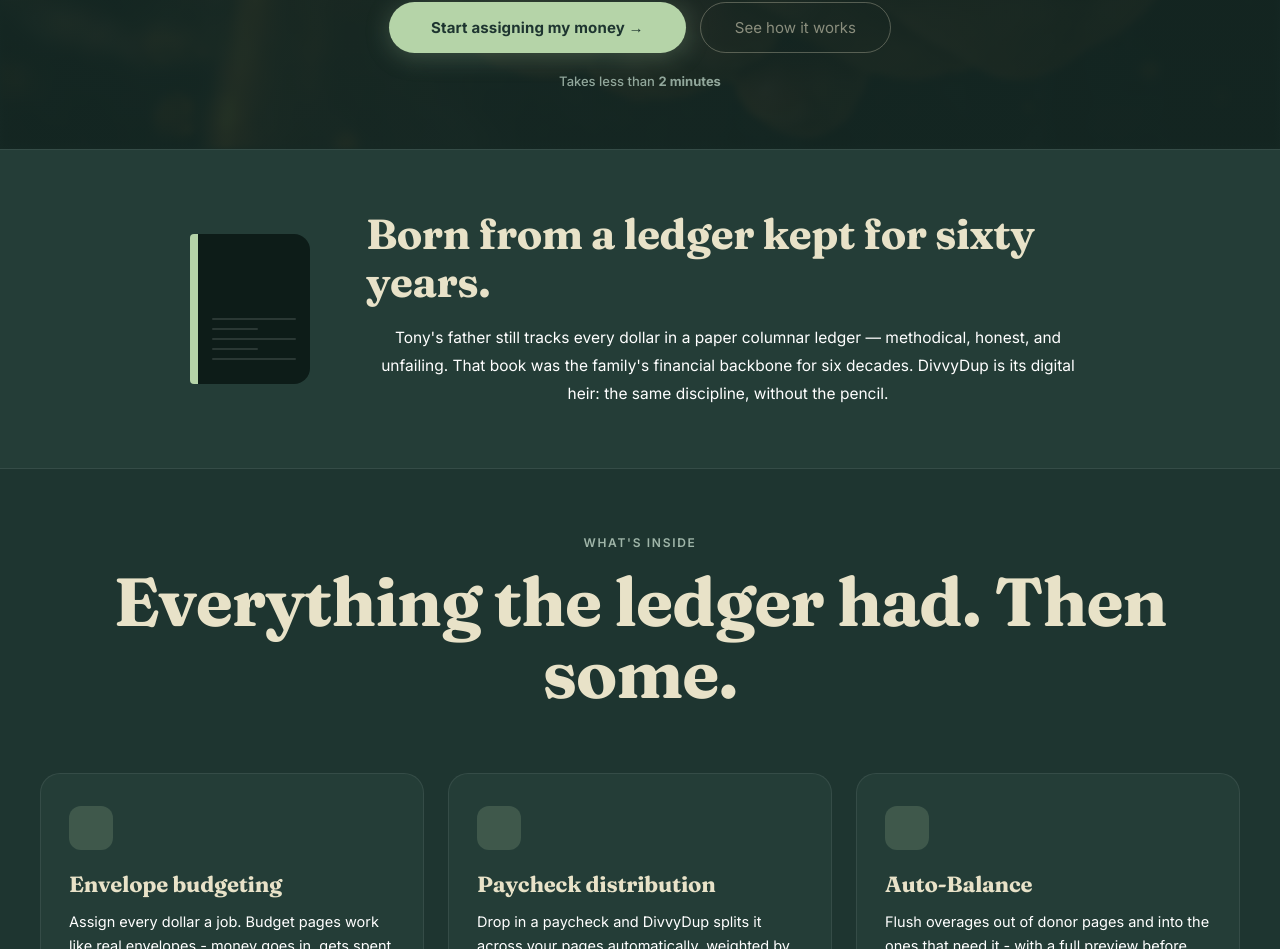
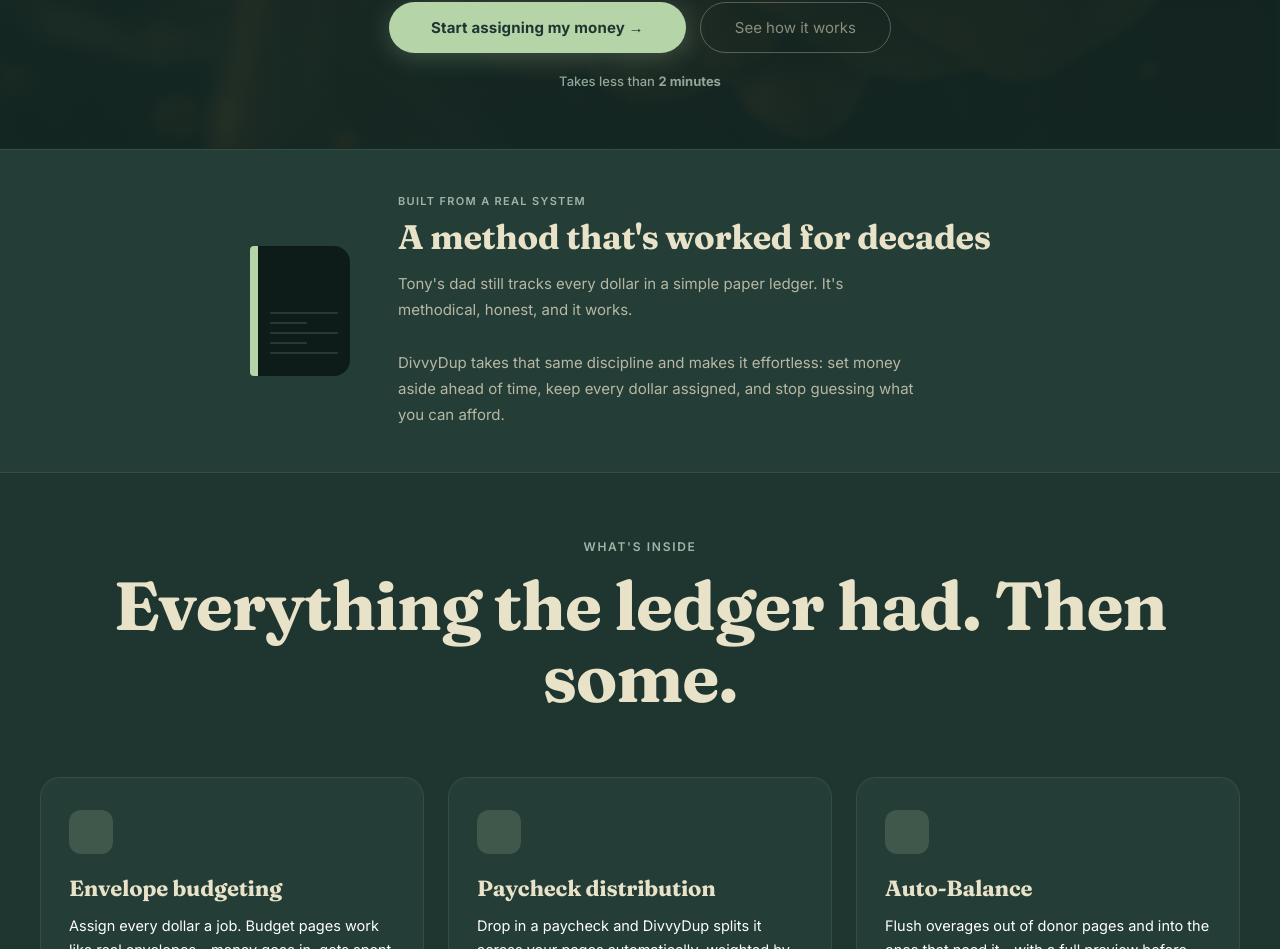
Before and after one commit to r1gger1/divvydup, a React (Vite) app: page / in a window 1280 px wide. Shown: the part 1116-2065 px from the top of the page. Built offline with nearby package versions, Linux system fonts and the light colour scheme.

Commit message:
Refine origin section copy, spacing, and visual hierarchy

```diff
--- a/src/App.jsx
+++ b/src/App.jsx
@@ -52,14 +52,15 @@ function LandingPage({onGetStarted,onSignIn,showAddToAccount=false,onAddToAccoun
       </section>
 
       {/* ORIGIN */}
-      <section style={{background:C.bgAlt,padding:'60px 32px',borderTop:`1px solid ${C.border}`,borderBottom:`1px solid ${C.border}`}}>
-        <div style={{maxWidth:'900px',margin:'0 auto',display:'grid',gridTemplateColumns:'auto 1fr',gap:'56px',alignItems:'center'}}>
-          <div style={{width:'120px',height:'150px',background:C.black,borderRadius:'4px 16px 16px 4px',borderLeft:`8px solid ${C.sage}`,display:'flex',flexDirection:'column',justifyContent:'flex-end',padding:'14px 14px 16px'}}>
+      <section style={{background:C.bgAlt,padding:'44px 32px',borderTop:`1px solid ${C.border}`,borderBottom:`1px solid ${C.border}`}}>
+        <div style={{maxWidth:'780px',margin:'0 auto',display:'grid',gridTemplateColumns:'auto 1fr',gap:'48px',alignItems:'center'}}>
+          <div style={{width:'100px',height:'130px',background:C.black,borderRadius:'4px 16px 16px 4px',borderLeft:`8px solid ${C.sage}`,display:'flex',flexDirection:'column',justifyContent:'flex-end',padding:'12px 12px 14px',flexShrink:0}}>
             {[1,2,3,4,5].map(i=><div key={i} style={{height:'2px',background:'rgba(255,255,255,0.12)',marginBottom:'8px',borderRadius:'1px',width:i%2===0?'55%':'100%'}}></div>)}
           </div>
           <div>
-            <h2 style={{fontFamily:fh,fontSize:'clamp(32px,4vw,42px)',fontWeight:700,color:C.cream,marginBottom:'18px',lineHeight:1.15,letterSpacing:'-0.01em'}}>Born from a ledger kept for sixty years.</h2>
-            <p style={{fontSize:'15.5px',color:C.white,lineHeight:1.8,fontWeight:400,textAlign:'center'}}>Tony's father still tracks every dollar in a paper columnar ledger — methodical, honest, and unfailing. That book was the family's financial backbone for six decades. DivvyDup is its digital heir: the same discipline, without the pencil.</p>
+            <p style={{fontSize:'11px',fontWeight:600,letterSpacing:'0.12em',textTransform:'uppercase',color:C.muted,marginBottom:'10px'}}>Built from a real system</p>
+            <h2 style={{fontFamily:fh,fontSize:'clamp(26px,3.2vw,34px)',fontWeight:700,color:C.cream,marginBottom:'14px',lineHeight:1.15,letterSpacing:'-0.01em'}}>A method that's worked for decades</h2>
+            <p style={{fontSize:'15px',color:'rgba(232,226,200,0.75)',lineHeight:1.75,fontWeight:400,maxWidth:'520px'}}>Tony's dad still tracks every dollar in a simple paper ledger. It's methodical, honest, and it works.<br/><br/>DivvyDup takes that same discipline and makes it effortless: set money aside ahead of time, keep every dollar assigned, and stop guessing what you can afford.</p>
           </div>
         </div>
       </section>
```
